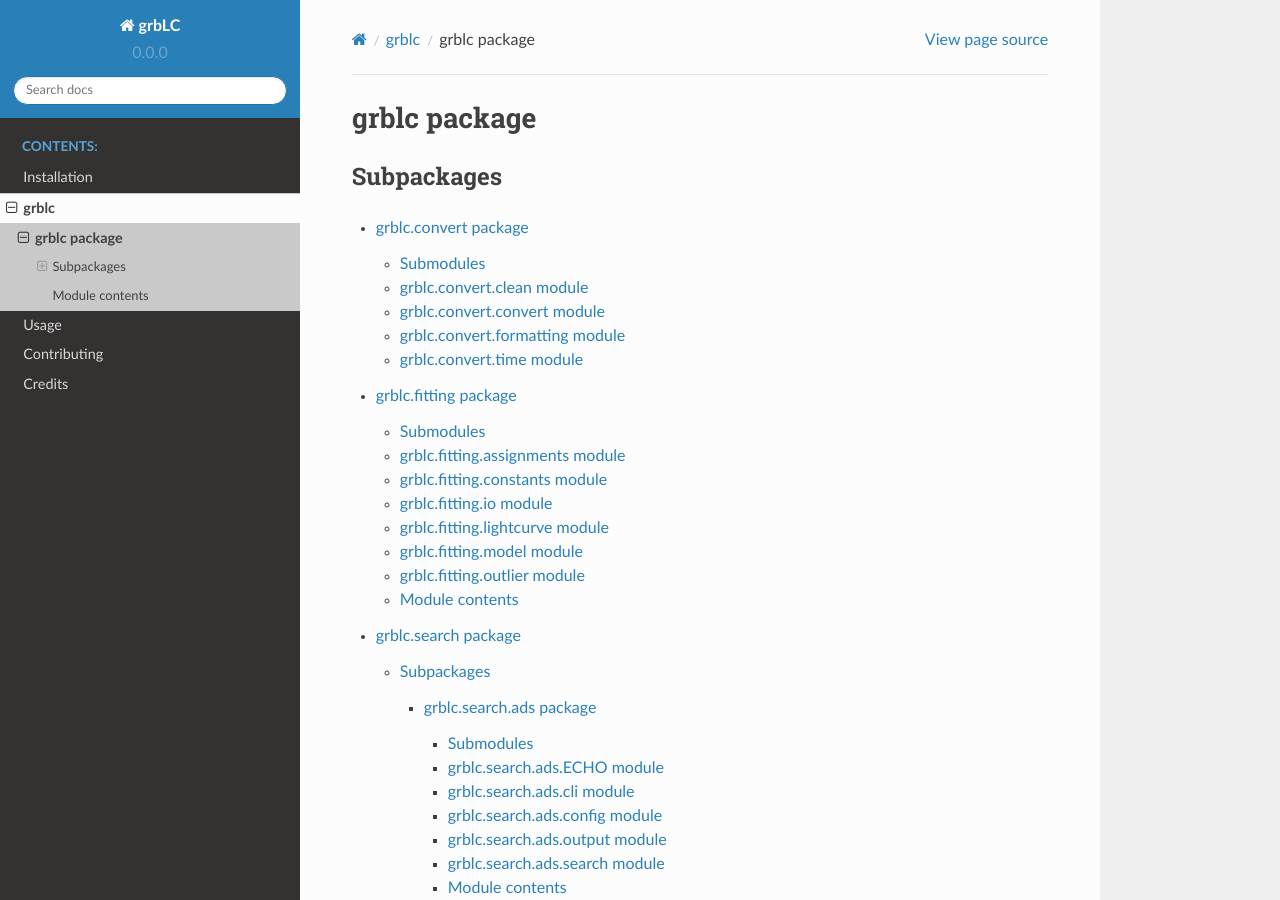
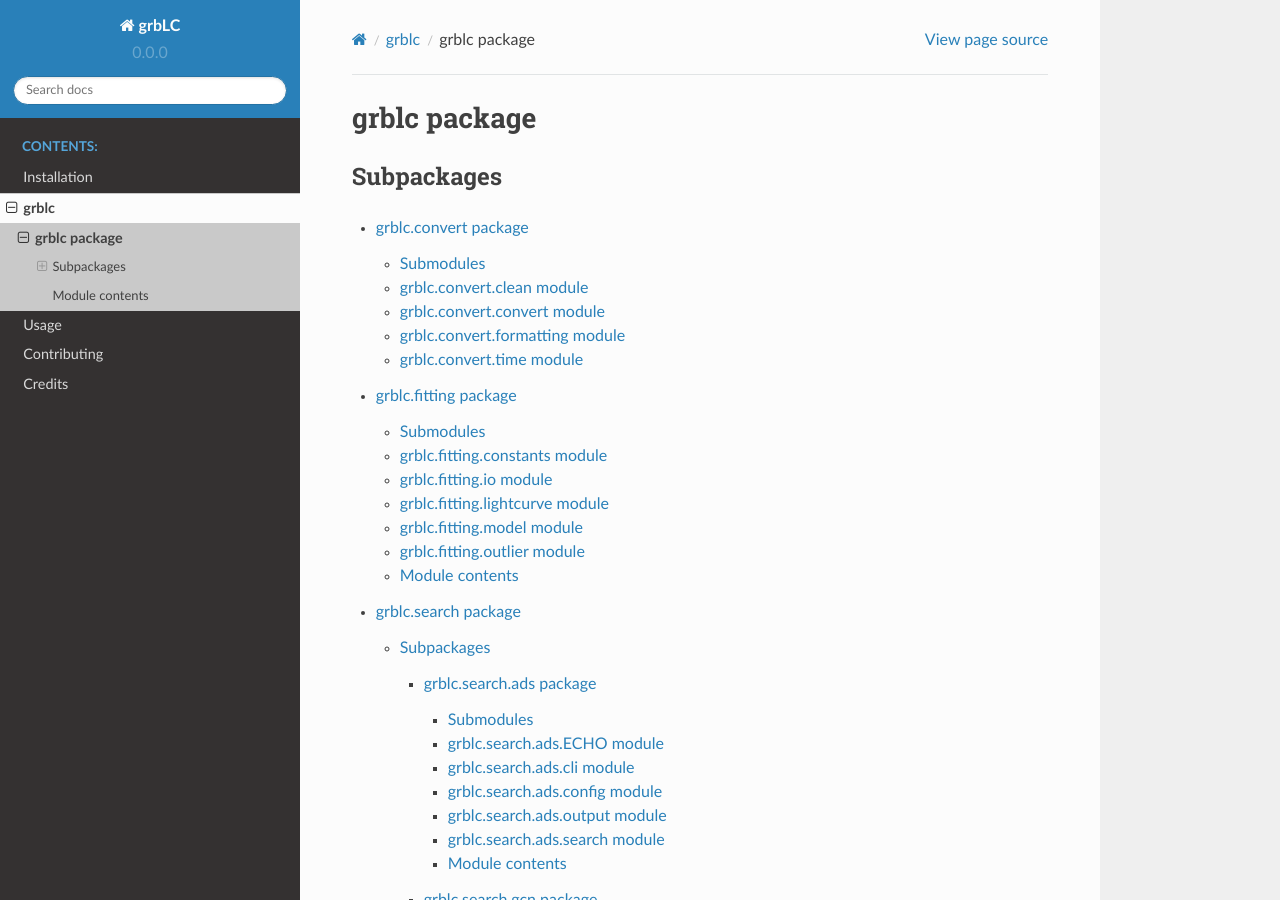
Before and after one commit to SLAC-Gamma-Rays/grbLC, a Sphinx documentation site: the page built from docs/grblc.rst, in a window 1280 px wide and 900 px high. Built offline with Sphinx 7.4.7 and the Read the Docs theme 2.0.0, drawn with Linux system fonts in a browser that asks for light colours.

```diff
--- a/docs/grblc.fitting.rst
+++ b/docs/grblc.fitting.rst
@@ -3,14 +3,6 @@ grblc.fitting package
 
 Submodules
 ----------
-
-grblc.fitting.assignments module
---------------------------------
-
-.. automodule:: grblc.fitting.assignments
-   :members:
-   :undoc-members:
-   :show-inheritance:
 
 grblc.fitting.constants module
 ------------------------------
--- a/docs/requirements.txt
+++ b/docs/requirements.txt
@@ -17,3 +17,4 @@ lmfit
 jupyter-sphinx
 sphinx-math-dollar
 numdifftools
+emcee
--- a/requirements.txt
+++ b/requirements.txt
@@ -13,3 +13,4 @@ PyPDF2
 numdifftools
 lmfit
 ads
+emcee
```
